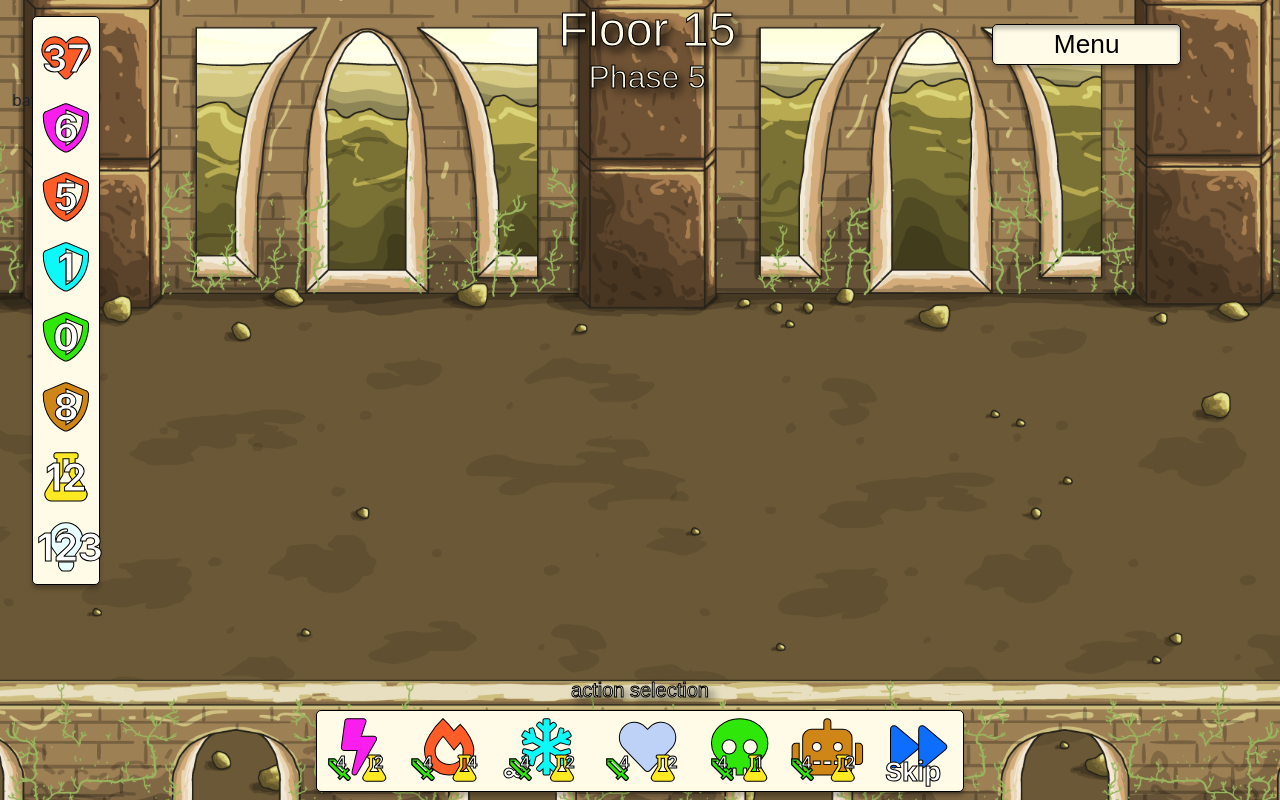
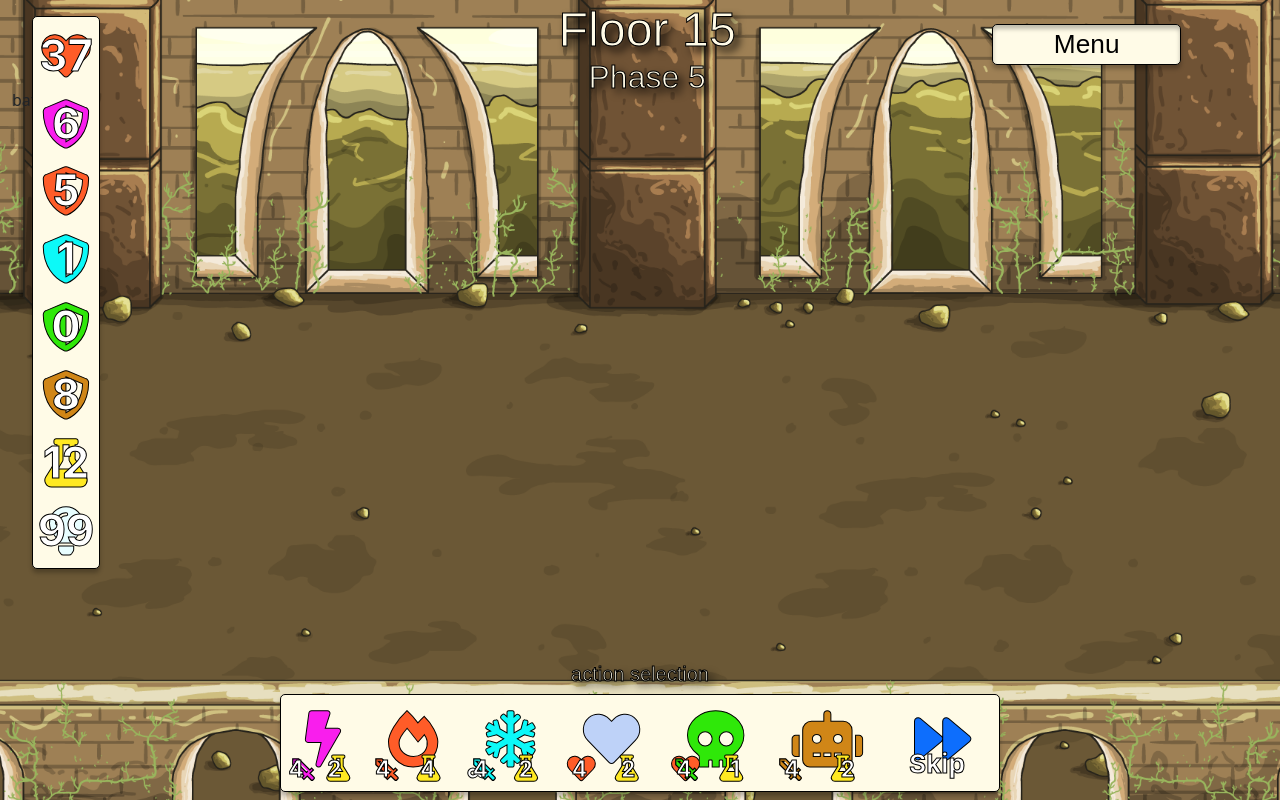
Before and after one commit to JorisPaarde/Hubris, a Django app: page /battle/ in a window 1280 px wide. Run offline with Django 3.2, Linux system fonts and the light colour scheme; some web fonts are replaced.

Commit message:
Finished action selection layout

```diff
--- a/battle/static/battle/css/battle.css
+++ b/battle/static/battle/css/battle.css
@@ -23,7 +23,7 @@
 }
 
 .stats-bar li{
-    line-height: 1.2em;;
+    line-height: 1.1em;;
 }
 
 .fa-stack.stat-icon{
@@ -33,13 +33,13 @@
 }
 
 .stat-icon .stat-number{
-    font-size: 0.8em;
+    font-size: 0.9em;
 }
 
 .action-stats{
     top: 50%;
     left: 50%;
-    transform: translate(0, -400%);
+    transform: translate(0, -300%);
 }
 
 .stat-skip{
@@ -51,7 +51,8 @@
 .action-stats .stat-number{
     top: 50%;
     left: 50%;
-    transform: translate(-40%, -20%);
+    transform: translate(-100%, -10%);
+    font-size: calc(10px + 1vw);
 }
 
 .action-stats .fa-infinity{
--- a/battle/templates/battle/battle.html
+++ b/battle/templates/battle/battle.html
@@ -92,7 +92,7 @@
                 <li class="mt-lg-2 xp-color stroke">
                     <span class="fa-stack stat-icon fa-fw">
                         <i class="fas fa-stack-1x fa-lightbulb"></i>
-                        <span class="fa-stack-1x fa-inverse stat-number">123</span>
+                        <span class="fa-stack-1x fa-inverse stat-number">99</span>
                     </span>
                 </li>
             </ul>
@@ -118,13 +118,13 @@
                 <div class="col-12 ml-4 mb-2 action-bar">
                     <div class="row d-flex justify-content-between">
                         <!-- lightning action icon -->
-                        <div class="col px-2 mx-lg-2">
+                        <div class="col px-2 m-lg-2">
                             <div class="row">
                                 <i class="fas m-2 action-icon fa-bolt lightning stroke"></i>
                             </div>
                             <div class="row action-stats">
                                 <div class="col p-1 position-relative">
-                                    <span><img class="position-absolute action-effect" src="{{MEDIA_URL}}sword_icon_138128.svg" alt="sword"></span>
+                                    <span><img class="position-absolute action-effect" src="{{MEDIA_URL}}sword_lightning.svg" alt="lightning attack"></span>
                                     <span class="position-absolute fa-inverse stat-number stroke">4</span>
                                 </div>
                                 <div class="col p-1 position-relative">
@@ -134,13 +134,13 @@
                             </div>
                         </div>
                         <!-- fire action icon -->
-                        <div class="col px-2 mx-lg-2">
+                        <div class="col px-2 m-lg-2">
                             <div class="row">
                                 <i class="fas m-2 action-icon fa-fire-alt fire stroke"></i>
                             </div>
                             <div class="row action-stats">
                                 <div class="col p-1 position-relative">
-                                    <span><img class="position-absolute action-effect" src="{{MEDIA_URL}}sword_icon_138128.svg" alt="sword"></span>
+                                    <span><img class="position-absolute action-effect" src="{{MEDIA_URL}}sword_fire.svg" alt="fire attack"></span>
                                     <span class="position-absolute fa-inverse stat-number stroke">4</span>
                                 </div>
                                 <div class="col p-1 position-relative">
@@ -150,14 +150,14 @@
                             </div>
                         </div>
                         <!-- ice action icon -->
-                        <div class="col px-2 mx-lg-2">
+                        <div class="col px-2 m-lg-2">
                             <div class="row">
                                 <i class="fas m-2 action-icon fa-snowflake ice stroke"></i>
                             </div>
                             <div class="row action-stats">
                                 <div class="col p-1 position-relative">
                                     <i class="position-absolute fas fa-infinity fa-inverse mt-2 fs-6 stroke"></i>
-                                    <span><img class="position-absolute action-effect" src="{{MEDIA_URL}}sword_icon_138128.svg" alt="sword"></span>
+                                    <span><img class="position-absolute action-effect" src="{{MEDIA_URL}}sword_ice.svg" alt="ice attack"></span>
                                     <span class="position-absolute fa-inverse stat-number stroke">4</span>
                                 </div>
                                 <div class="col p-1 position-relative">
@@ -167,13 +167,13 @@
                             </div>
                         </div>
                         <!-- heal action icon -->
-                        <div class="col px-2 mx-lg-2">
+                        <div class="col px-2 m-lg-2">
                             <div class="row">
                                 <i class="fas m-2 action-icon fa-heart healing stroke"></i>
                             </div>
                             <div class="row action-stats">
                                 <div class="col p-1 position-relative">
-                                    <span><img class="position-absolute action-effect" src="{{MEDIA_URL}}sword_icon_138128.svg" alt="sword"></span>
+                                    <span><i class="position-absolute fas fa-heart fire stroke fs-3"></i></span>
                                     <span class="position-absolute fa-inverse stat-number stroke">4</span>
                                 </div>
                                 <div class="col p-1 position-relative">
@@ -183,13 +183,14 @@
                             </div>
                         </div>
                         <!-- drain action icon -->
-                        <div class="col px-2 mx-lg-2">
+                        <div class="col px-2 m-lg-2">
                             <div class="row">
-                                <i class="fas m-2 p-0 action-icon fa-skull drain stroke"></i>
+                                <i class="fas m-2 action-icon fa-skull drain stroke"></i>
                             </div>
                             <div class="row action-stats">
                                 <div class="col p-1 position-relative">
-                                    <span><img class="position-absolute action-effect" src="{{MEDIA_URL}}sword_icon_138128.svg" alt="sword"></span>
+                                    <span><i class="position-absolute fas fa-heart fire stroke fs-3"></i></span>
+                                    <span><img class="position-absolute action-effect" src="{{MEDIA_URL}}sword_drain.svg" alt="drain attack"></span>
                                     <span class="position-absolute fa-inverse stat-number stroke">4</span>
                                 </div>
                                 <div class="col p-1 position-relative">
@@ -199,13 +200,13 @@
                             </div>
                         </div>
                         <!-- golem action icon -->
-                        <div class="col px-2 mx-lg-2">
+                        <div class="col px-2 m-lg-2">
                             <div class="row">
-                                <i class="fas m-2 p-0 action-icon fa-robot golem stroke"></i>
+                                <i class="fas m-2 action-icon fa-robot golem stroke"></i>
                             </div>
                             <div class="row action-stats">
                                 <div class="col p-1 position-relative">
-                                    <span><img class="position-absolute action-effect" src="{{MEDIA_URL}}sword_icon_138128.svg" alt="sword"></span>
+                                    <span><img class="position-absolute action-effect" src="{{MEDIA_URL}}sword_golem.svg" alt="golem attack"></span>
                                     <span class="position-absolute fa-inverse stat-number stroke">4</span>
                                 </div>
                                 <div class="col p-1 position-relative">
@@ -215,7 +216,7 @@
                             </div>
                         </div>
                         <!-- skip action -->
-                        <div class="col p-0 mx-lg-2">
+                        <div class="col m-lg-2">
                             <div class="row">
                                 <i class="fas m-2 action-icon fa-forward lightning text-primary stroke"></i>
                             </div>
```
Also changed, not shown: media/sword_drain.svg (renamed from media/sword_icon_138128.svg), media/sword_fire.svg (added), media/sword_golem.svg (added), media/sword_ice.svg (added), media/sword_icon_138128.png (deleted), media/sword_lightning.svg (added).
